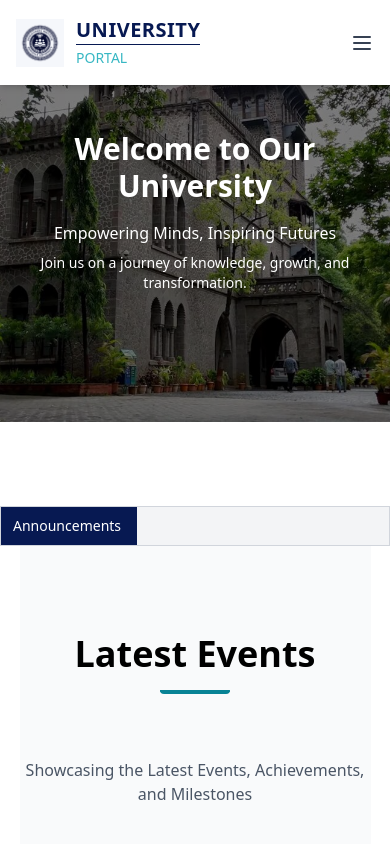
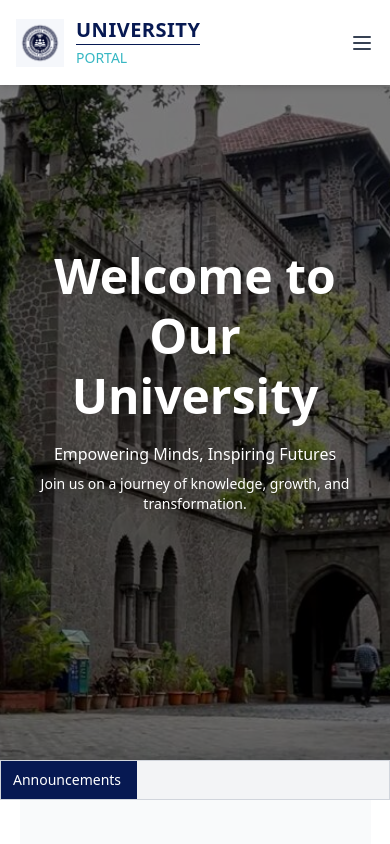
Before and after one commit to tejas-130704/UniversityPortal, a React (Vite) app: page / in a window 390 px wide. Shown: the top 844 px of the page. Built offline with nearby package versions, Linux system fonts and the light colour scheme.

Commit message:
change welcome section 2

```diff
--- a/src/components/sections/Announcment.jsx
+++ b/src/components/sections/Announcment.jsx
@@ -13,7 +13,7 @@ const announcements = [
 
 const Announcement = () => {
     return (
-        <div className="h-[40px] overflow-hidden relative bg-gray-100 border border-gray-300 flex items-center mt-21 md:mt-0">
+        <div className="h-[40px] overflow-hidden relative bg-gray-100 border border-gray-300 flex items-center md:mt-0">
             <div
             data-aos="fade-right"
             className="absolute -left-1  h-full bg-[#071952] text-white z-20 p-4 flex items-center md:text-2xl text-sm mx-0">Announcements</div>
--- a/src/components/sections/Welcome.jsx
+++ b/src/components/sections/Welcome.jsx
@@ -4,7 +4,7 @@ import bgImage from "../../assets/images/coep.jpg"; // your background image
 const Welcome = () => {
   return (
     <section
-      className=" lg:hidden relative h-[50vh] md:h-screen flex items-center justify-center text-center text-white"
+      className=" lg:hidden lg:object-contain px-2 relative h-[90vh] md:h-screen flex items-center justify-center text-center text-white"
       style={{
         backgroundImage: `url(${bgImage})`,
         backgroundSize: "cover",
@@ -17,7 +17,7 @@ const Welcome = () => {
 
       {/* Content */}
       <div className="relative z-10 px-4 sm:px-6 md:px-12 max-w-3xl">
-        <h1 className="text-3xl sm:text-4xl md:text-6xl lg:text-7xl font-bold leading-tight">
+        <h1 className="text-5xl sm:text-6xl md:text-7xl lg:text-8xl font-bold leading-tight">
           Welcome to Our University
         </h1>
         <p className="mt-4 text-base sm:text-lg md:text-xl font-medium">
```
